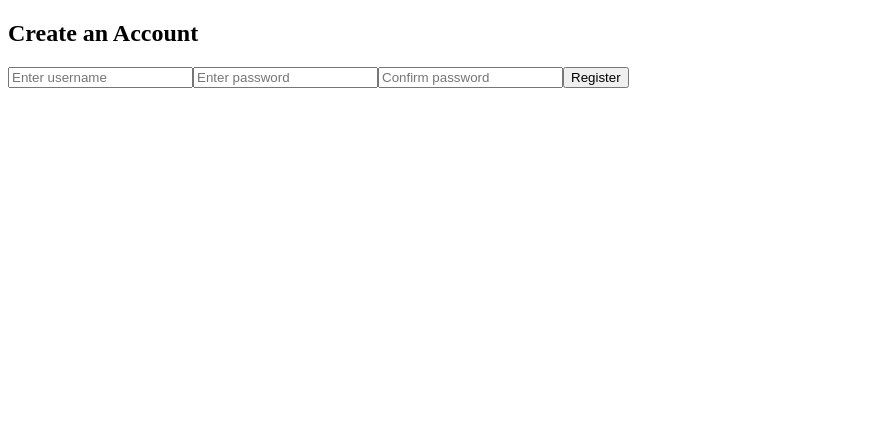
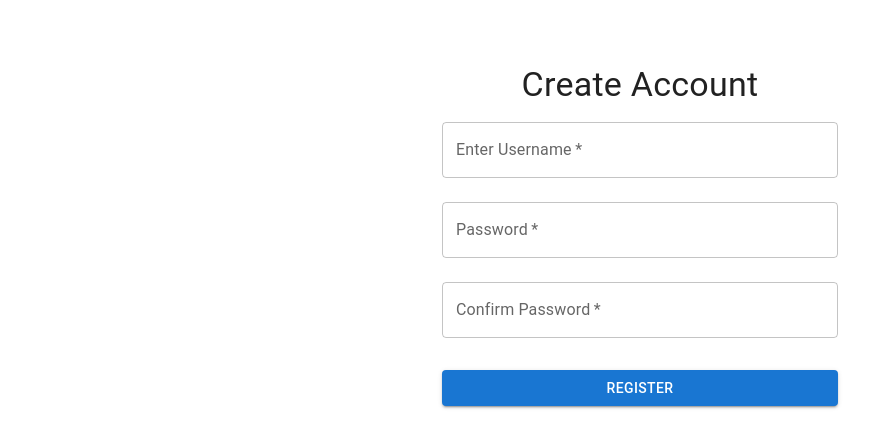
Before and after one commit to ch-MCMLXXXV/Stranger_Things, a React (Create React App) app: page /register in a window 1280 px wide. Shown: the top 448 px of the page, without its empty margins (0-894 px from the left). Built offline with nearby package versions, Linux system fonts and the light colour scheme.

Commit message:
added material-ui styling

```diff
--- a/src/components/Login.js
+++ b/src/components/Login.js
@@ -1,4 +1,10 @@
-import React, { useState } from 'react';
+import { useState } from 'react';
+import * as React from 'react';
+import Button from '@mui/material/Button';
+import Box from '@mui/material/Box';
+import TextField from '@mui/material/TextField';
+import { Container } from '@mui/system';
+import { CssBaseline, Typography } from '@mui/material';
 import { useNavigate } from 'react-router-dom';
 import { APIURL } from '../index';
 
@@ -37,24 +43,46 @@ function Login({ setToken }) {
    };
 
    return (
-      <>
-         <div>
-            <h2>Login</h2>
-            <form onSubmit={handleSubmit}>
-               <input
-                  type='text'
-                  placeholder='Enter username'
+      <Container component='main' maxWidth='xs'>
+         <CssBaseline />
+         <Box
+            sx={{
+               marginTop: 8,
+               display: 'flex',
+               flexDirection: 'column',
+               alignItems: 'center',
+            }}>
+            <Typography component='h1' variant='h4'>
+               Login
+            </Typography>
+            <Box component='form' onSubmit={handleSubmit}>
+               <TextField
+                  margin='normal'
+                  required
+                  fullWidth
+                  id='outlined'
+                  label='Enter Username'
                   value={username}
-                  onChange={(e) => setUsername(e.target.value)}></input>
-               <input
+                  onChange={(e) => setUsername(e.target.value)}></TextField>
+               <TextField
+                  margin='normal'
+                  required
+                  fullWidth
+                  id='outlined-required'
+                  label='Password'
                   type='password'
-                  placeholder='Enter password'
                   value={password}
-                  onChange={(e) => setPassword(e.target.value)}></input>
-               <button type='submit'>Login</button>
-            </form>
-         </div>
-      </>
+                  onChange={(e) => setPassword(e.target.value)}></TextField>
+               <Button
+                  type='submit'
+                  fullWidth
+                  variant='contained'
+                  sx={{ mt: 3, mb: 2 }}>
+                  Login
+               </Button>
+            </Box>
+         </Box>
+      </Container>
    );
 }
 
--- a/src/components/Register.js
+++ b/src/components/Register.js
@@ -1,5 +1,11 @@
-import React, { useState } from 'react';
+import { useState } from 'react';
+import * as React from 'react';
+import Button from '@mui/material/Button';
+import Box from '@mui/material/Box';
 import { APIURL } from '../index';
+import TextField from '@mui/material/TextField';
+import { Container } from '@mui/system';
+import { CssBaseline, Typography } from '@mui/material';
 
 export default function Register() {
    const [username, setUsername] = useState('');
@@ -49,27 +55,55 @@ export default function Register() {
    };
 
    return (
-      <>
-         <h2>Create an Account</h2>
-         <form onSubmit={handleSubmit}>
-            <input
-               type='text'
-               placeholder='Enter username'
+      <Container component='main' maxWidth='xs'>
+         <CssBaseline />
+         <Box
+            sx={{
+               marginTop: 8,
+               display: 'flex',
+               flexDirection: 'column',
+               alignItems: 'center',
+            }}>
+            <Typography component='h1' variant='h4'>
+               Create Account
+            </Typography>
+            <Box component='form' onSubmit={handleSubmit}>
+               <TextField
+                  margin='normal'
+                  required
+                  fullWidth
+                  id='outlined-required'
+                  label='Enter Username'
                   value={username}
-               onChange={(e) => setUsername(e.target.value)}></input>
-            <input
+                  onChange={(e) => setUsername(e.target.value)}></TextField>
+               <TextField
+                  margin='normal'
+                  required
+                  fullWidth
+                  id='outlined-required'
+                  label='Password'
                   type='password'
-               placeholder='Enter password'
                   value={password}
-               onChange={(e) => setPassword(e.target.value)}></input>
-            <input
+                  onChange={(e) => setPassword(e.target.value)}></TextField>
+               <TextField
+                  margin='normal'
+                  required
+                  fullWidth
+                  id='outlined-required'
+                  label='Confirm Password'
                   type='password'
-               placeholder='Confirm password'
                   value={confirmPassword}
                   onChange={(e) => setConfirmPassword(e.target.value)}
-               onBlur={onSubmit}></input>
-            <button type='submit'>Register</button>
-         </form>
-      </>
+                  onBlur={onSubmit}></TextField>
+               <Button
+                  type='submit'
+                  fullWidth
+                  variant='contained'
+                  sx={{ mt: 3, mb: 2 }}>
+                  Register
+               </Button>
+            </Box>
+         </Box>
+      </Container>
    );
 }
```
Lines whose indentation alone changed are shown as unchanged.
